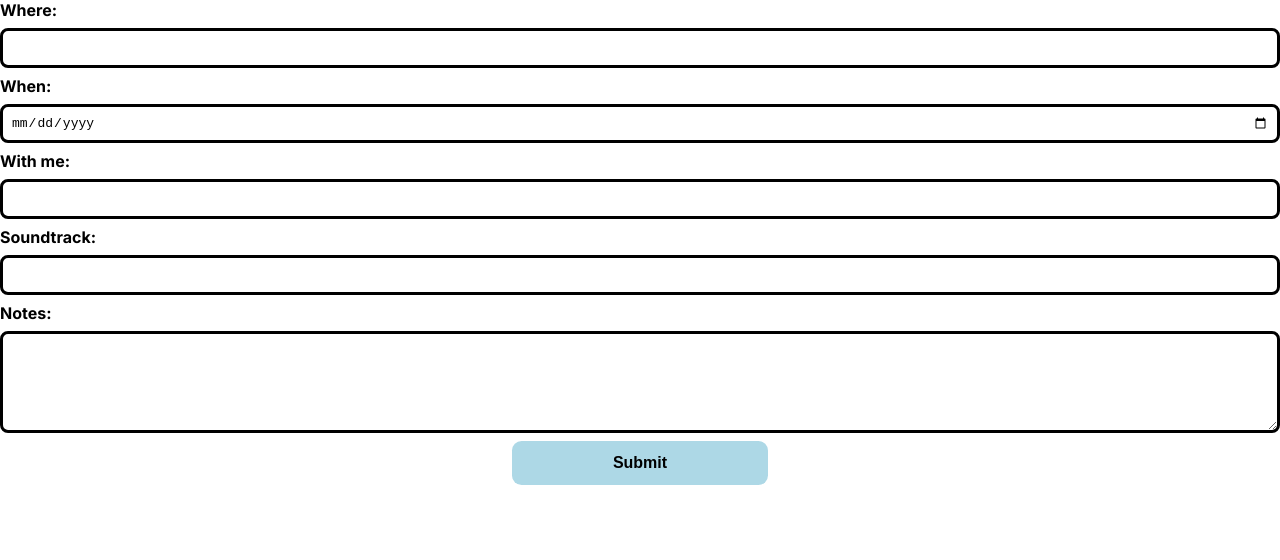
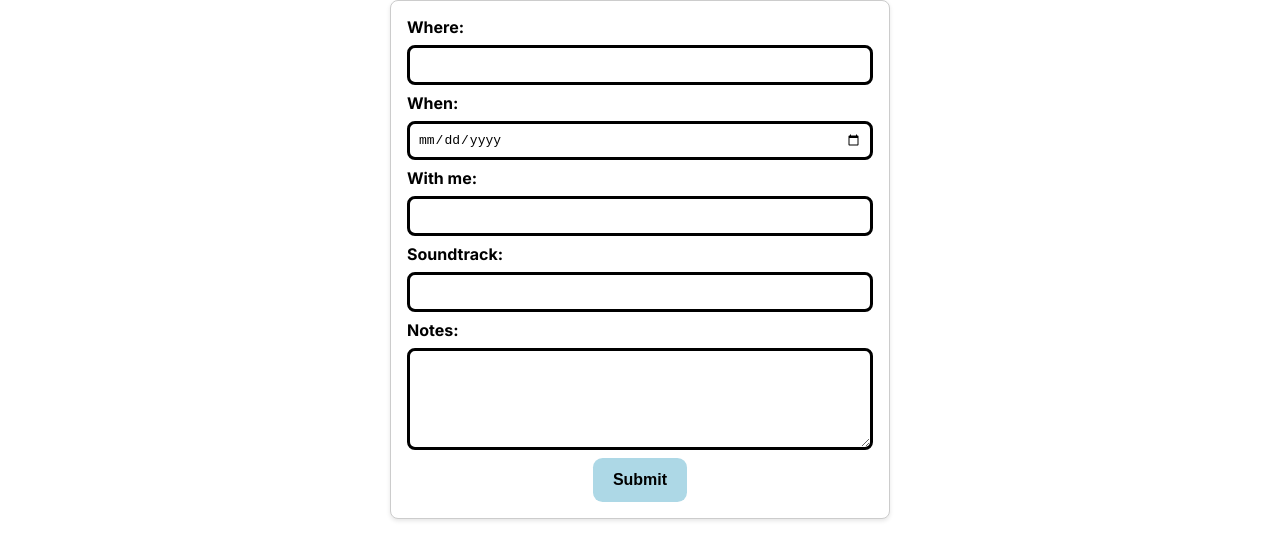
Before and after one commit to alexander-bick/capstone-project, a Next.js app: page / in a window 1280 px wide. Shown: the top 560 px of the page. Built offline with nearby package versions, Linux system fonts and the light colour scheme.

Commit message:
styling and prettier

```diff
--- a/components/Form/index.js
+++ b/components/Form/index.js
@@ -1,9 +1,15 @@
 import styled from "styled-components";
-import { SubmitButton } from "../SubmitButton/index.js";
 
 const FormContainer = styled.form`
   display: grid;
   gap: 0.5rem;
+  background-color: white;
+  border: 1px solid #ccc;
+  border-radius: 0.5rem;
+  padding: 1rem;
+  box-shadow: 0 2px 4px rgba(0, 0, 0, 0.1);
+  max-width: 500px;
+  margin: 0 auto;
 `;
 
 const Label = styled.label`
@@ -22,6 +28,19 @@ const Textarea = styled.textarea`
   border: 3px solid black;
   border-radius: 0.5rem;
   padding: 0.5rem;
+`;
+
+export const SubmitButton = styled.button`
+  background-color: lightblue;
+  width: 20%;
+  margin: auto;
+  padding: 0.8rem;
+  border-radius: 0.6rem;
+  color: black;
+  text-decoration: none;
+  font-weight: bold;
+  border: none;
+  font-size: inherit;
 `;
 
 export default function Form({ onSubmit }) {
@@ -43,43 +62,16 @@ export default function Form({ onSubmit }) {
   return (
     <FormContainer onSubmit={handleSubmit}>
       <Label htmlFor="where">Where:</Label>
-      <Input
-        id="where"
-        name="where"
-        type="text"
-
-      />
+      <Input id="where" name="where" type="text" />
       <Label htmlFor="when">When:</Label>
-      <Input
-        id="when"
-        name="when"
-        type="date"
-
-      />
+      <Input id="when" name="when" type="date" />
       <Label htmlFor="withme">With me:</Label>
-      <Input
-        id="withme"
-        name="withme"
-        type="text"
-
-      />
+      <Input id="withme" name="withme" type="text" />
       <Label htmlFor="soundtrack">Soundtrack:</Label>
-      <Input
-        id="soundtrack"
-        name="soundtrack"
-        type="text"
-
-      />
+      <Input id="soundtrack" name="soundtrack" type="text" />
       <Label htmlFor="notes">Notes:</Label>
-      <Textarea
-        name="notes"
-        id="notes"
-        cols="30"
-        rows="5"
-        ></Textarea>
-      <SubmitButton type="submit">
-        Submit
-      </SubmitButton>
+      <Textarea name="notes" id="notes" cols="30" rows="5"></Textarea>
+      <SubmitButton type="submit">Submit</SubmitButton>
     </FormContainer>
   );
 }
--- a/components/LocationCard/index.js
+++ b/components/LocationCard/index.js
@@ -18,7 +18,7 @@ const CardContainer = styled.div`
   border-radius: 0.5rem;
   padding: 1rem;
   box-shadow: 0 2px 4px rgba(0, 0, 0, 0.1);
-  max-width: 300px; /* Adjust the maximum width as needed */
+  max-width: 500px;
   margin: 0 auto;
 `;
 
--- a/components/SubmitButton/index.js
+++ /dev/null
@@ -1,14 +0,0 @@
-import styled from "styled-components";
-
-export const SubmitButton = styled.button`
-  background-color: lightblue;
-  width: 20%;
-  margin: auto;
-  padding: 0.8rem;
-  border-radius: 0.6rem;
-  color: black;
-  text-decoration: none;
-  font-weight: bold;
-  border: none;
-  font-size: inherit;
-`;
```
